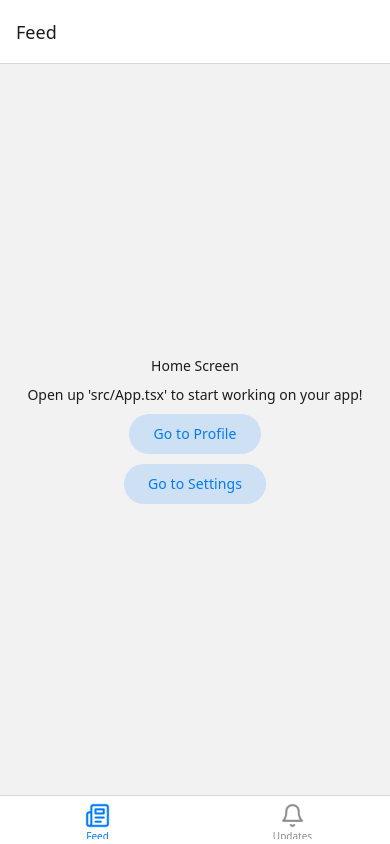
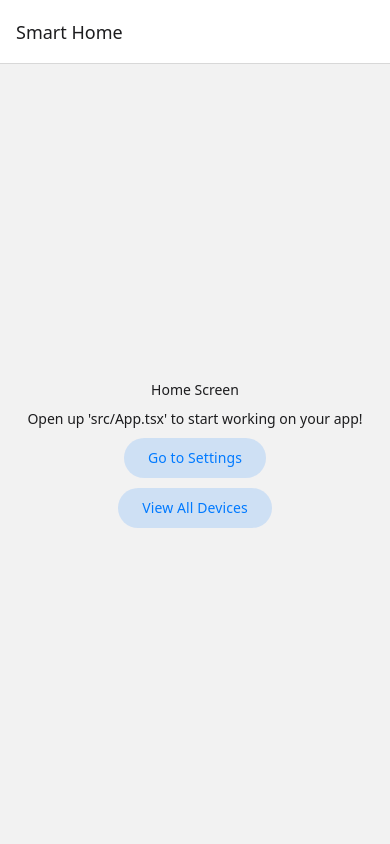
Before and after one commit to torculas146062/Torculas-SmartHome, a React Native app: screen / in a window 390 px wide. Built offline with nearby package versions, Linux system fonts and the light colour scheme; what expo-linking would draw is missing.

Commit message:
add necessary screens

```diff
--- a/package.json
+++ b/package.json
@@ -22,7 +22,7 @@
     "expo-system-ui": "~6.0.7",
     "react": "19.1.0",
     "react-dom": "19.1.0",
-    "react-native": "0.81.4",
+    "react-native": "0.81.5",
     "react-native-gesture-handler": "~2.28.0",
     "react-native-safe-area-context": "~5.6.0",
     "react-native-screens": "~4.16.0",
--- a/src/App.tsx
+++ b/src/App.tsx
@@ -7,11 +7,7 @@ import * as React from 'react';
 import { useColorScheme } from 'react-native';
 import { Navigation } from './navigation';
 
-Asset.loadAsync([
-  ...NavigationAssets,
-  require('./assets/newspaper.png'),
-  require('./assets/bell.png'),
-]);
+Asset.loadAsync(NavigationAssets);
 
 SplashScreen.preventAutoHideAsync();
 
--- a/src/navigation/index.tsx
+++ b/src/navigation/index.tsx
@@ -1,87 +1,32 @@
-import { createBottomTabNavigator } from '@react-navigation/bottom-tabs';
-import { HeaderButton, Text } from '@react-navigation/elements';
 import {
   createStaticNavigation,
   StaticParamList,
 } from '@react-navigation/native';
 import { createNativeStackNavigator } from '@react-navigation/native-stack';
-import { Image } from 'react-native';
-import bell from '../assets/bell.png';
-import newspaper from '../assets/newspaper.png';
-import { Home } from './screens/Home';
-import { Profile } from './screens/Profile';
+import { Dashboard } from './screens/Dashboard';
 import { Settings } from './screens/Settings';
-import { Updates } from './screens/Updates';
 import { NotFound } from './screens/NotFound';
-
-const HomeTabs = createBottomTabNavigator({
-  screens: {
-    Home: {
-      screen: Home,
-      options: {
-        title: 'Feed',
-        tabBarIcon: ({ color, size }) => (
-          <Image
-            source={newspaper}
-            tintColor={color}
-            style={{
-              width: size,
-              height: size,
-            }}
-          />
-        ),
-      },
-    },
-    Updates: {
-      screen: Updates,
-      options: {
-        tabBarIcon: ({ color, size }) => (
-          <Image
-            source={bell}
-            tintColor={color}
-            style={{
-              width: size,
-              height: size,
-            }}
-          />
-        ),
-      },
-    },
-  },
-});
+import { Devices } from './screens/Devices';
 
 const RootStack = createNativeStackNavigator({
+  initialRouteName: "Dashboard",
   screens: {
-    HomeTabs: {
-      screen: HomeTabs,
+    Dashboard: {
+      screen: Dashboard,
       options: {
-        title: 'Home',
-        headerShown: false,
-      },
-    },
-    Profile: {
-      screen: Profile,
-      linking: {
-        path: ':user(@[a-zA-Z0-9-_]+)',
-        parse: {
-          user: (value) => value.replace(/^@/, ''),
-        },
-        stringify: {
-          user: (value) => `@${value}`,
-        },
+        title: 'Smart Home',
       },
     },
     Settings: {
       screen: Settings,
-      options: ({ navigation }) => ({
-        presentation: 'modal',
-        headerRight: () => (
-          <HeaderButton onPress={navigation.goBack}>
-            <Text>Close</Text>
-          </HeaderButton>
-        ),
-      }),
+      options: { presentation: "modal" },
     },
+
+    Devices: {
+      screen: Devices,
+      options: { presentation: "modal" },
+    },
+
     NotFound: {
       screen: NotFound,
       options: {
@@ -100,6 +45,6 @@ type RootStackParamList = StaticParamList<typeof RootStack>;
 
 declare global {
   namespace ReactNavigation {
-    interface RootParamList extends RootStackParamList {}
+    interface RootParamList extends RootStackParamList { }
   }
 }
--- a/src/navigation/screens/Home.tsx
+++ b/src/navigation/screens/Dashboard.tsx
@@ -1,15 +1,14 @@
 import { Button, Text } from '@react-navigation/elements';
 import { StyleSheet, View } from 'react-native';
 
-export function Home() {
+export function Dashboard() {
   return (
     <View style={styles.container}>
       <Text>Home Screen</Text>
       <Text>Open up 'src/App.tsx' to start working on your app!</Text>
-      <Button screen="Profile" params={{ user: 'jane' }}>
-        Go to Profile
-      </Button>
       <Button screen="Settings">Go to Settings</Button>
+      <Button screen="Devices">View All Devices</Button>
+
     </View>
   );
 }
--- a/src/navigation/screens/Profile.tsx
+++ b/src/navigation/screens/Devices.tsx
@@ -1,15 +1,10 @@
 import { Text } from '@react-navigation/elements';
-import { StaticScreenProps } from '@react-navigation/native';
 import { StyleSheet, View } from 'react-native';
 
-type Props = StaticScreenProps<{
-  user: string;
-}>;
-
-export function Profile({ route }: Props) {
+export function Devices() {
   return (
     <View style={styles.container}>
-      <Text>{route.params.user}'s Profile</Text>
+      <Text>Devices Screen</Text>
     </View>
   );
 }
--- a/src/navigation/screens/NotFound.tsx
+++ b/src/navigation/screens/NotFound.tsx
@@ -5,7 +5,7 @@ export function NotFound() {
   return (
     <View style={styles.container}>
       <Text>404</Text>
-      <Button screen="HomeTabs">Go to Home</Button>
+      <Button screen="Dashboard">Go to Home</Button>
     </View>
   );
 }
--- a/src/navigation/screens/Updates.tsx
+++ /dev/null
@@ -1,19 +0,0 @@
-import { Text } from '@react-navigation/elements';
-import { StyleSheet, View } from 'react-native';
-
-export function Updates() {
-  return (
-    <View style={styles.container}>
-      <Text>Updates Screen</Text>
-    </View>
-  );
-}
-
-const styles = StyleSheet.create({
-  container: {
-    flex: 1,
-    justifyContent: 'center',
-    alignItems: 'center',
-    gap: 10,
-  },
-});
```
Also changed, not shown: 2 other files (tests, documents, lock files or other folders).
